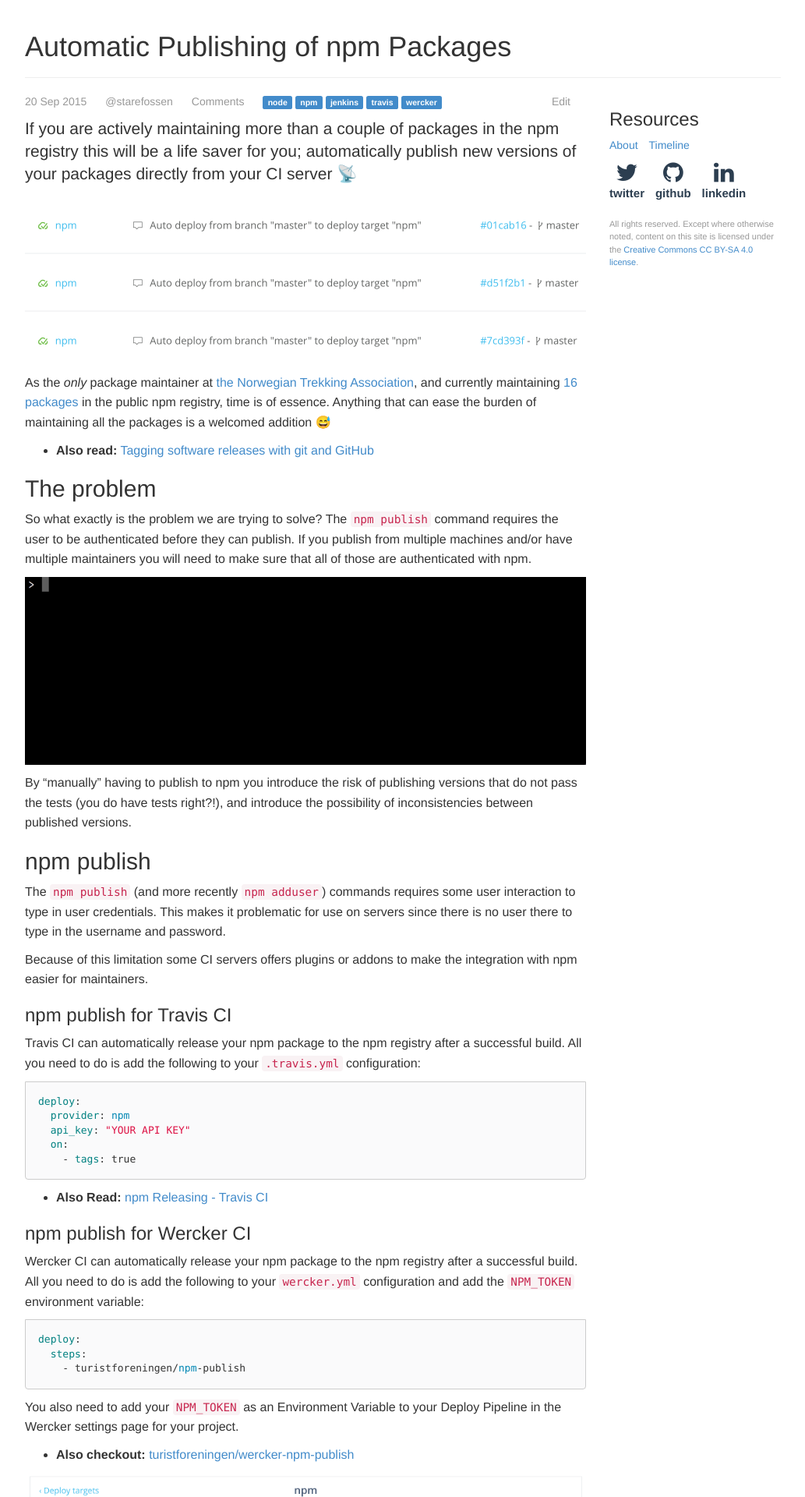
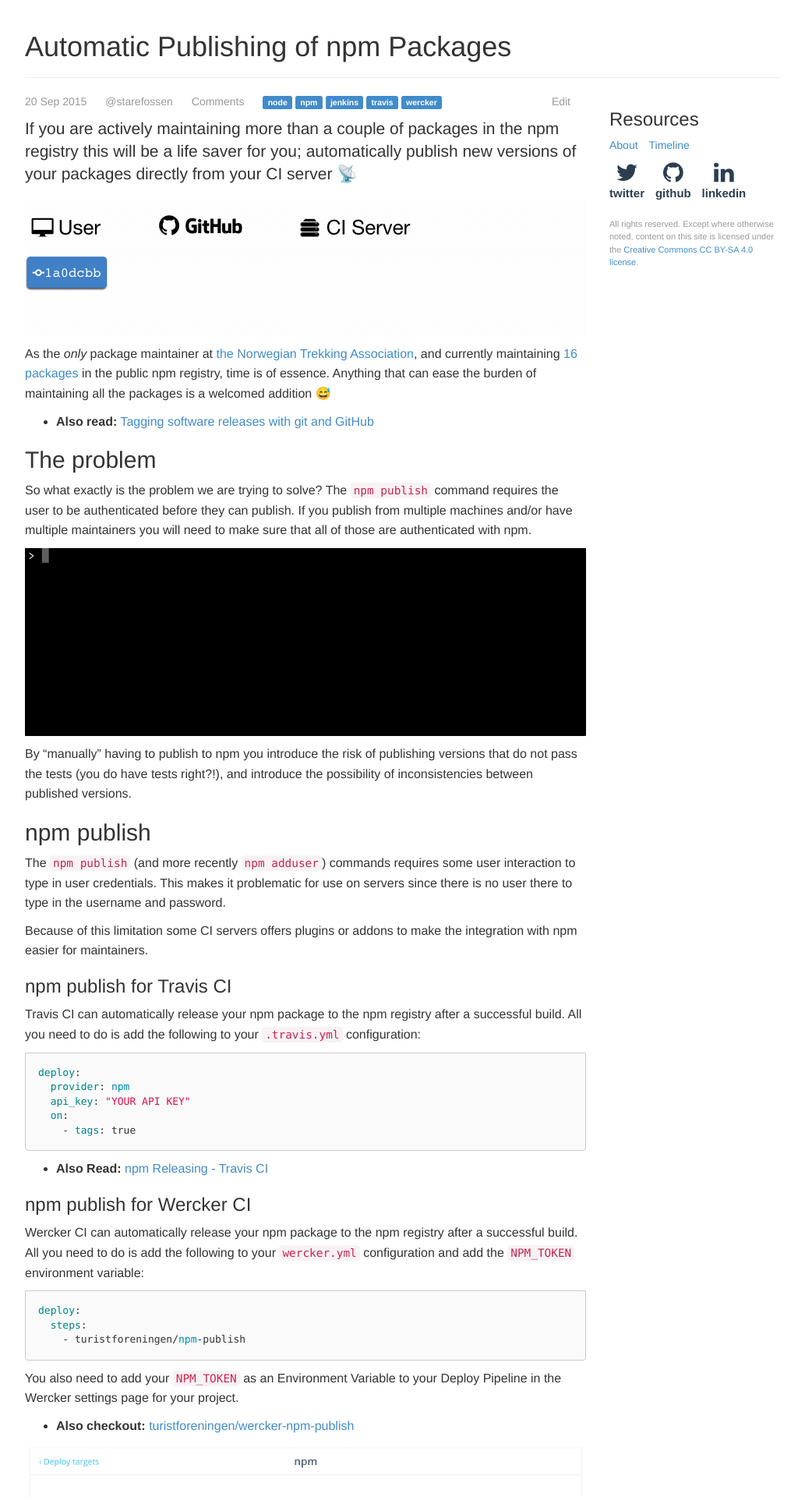
Before and after one commit to Starefossen/starefossen.github.com, a Jekyll site: the page built from _posts/2015-09-20-automatic-publishing-to-npm.md, in a window 1280 px wide. Shown: the top 1920 px of the page at 78% size, without its empty margins (123-1156 px from the left). Built offline with Jekyll 4.4.1, drawn with Linux system fonts in a browser that asks for light colours; nearby versions of some CDN libraries; Markdown is read by kramdown in place of the engine named in the settings; a script that is not in the unit is left out; comment, search, counter and statistics services are not loaded.

Commit message:
Add npm automatic publishing animation

```diff
--- a/_posts/2015-09-20-automatic-publishing-to-npm.md
+++ b/_posts/2015-09-20-automatic-publishing-to-npm.md
@@ -11,7 +11,7 @@
 registry this will be a life saver for you; automatically publish new versions of
 your packages directly from your CI server 📡
 
-![Wercker CI deploys to npm](/uploads/2015/09/20/wercker-deploys.png)
+![Automatic publish successfull builds](/uploads/2015/09/20/auto-publish.gif)
 
 <!--more-->
 
```
Also changed, not shown: uploads/2015/09/20/auto-publish.gif (added).
